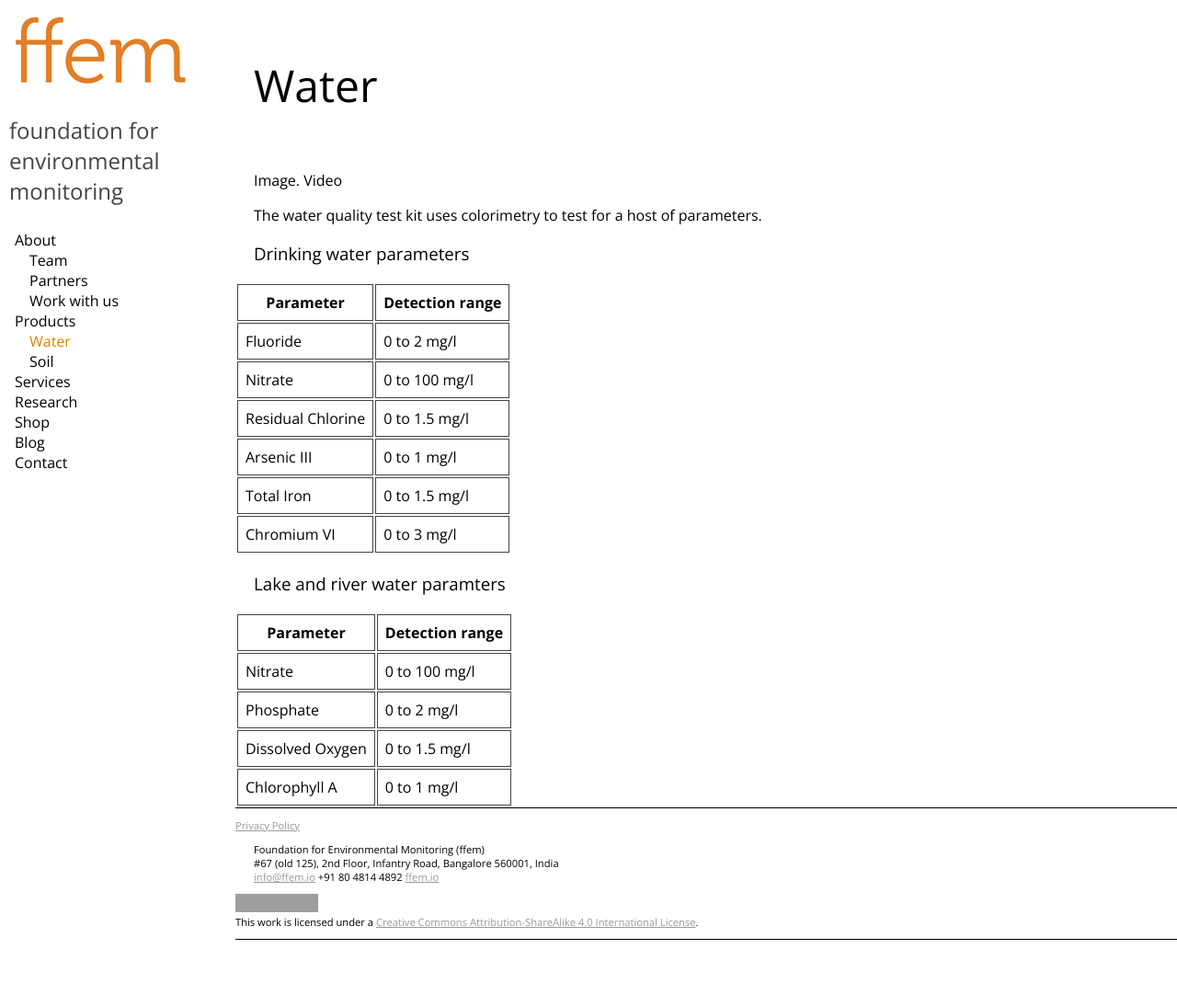
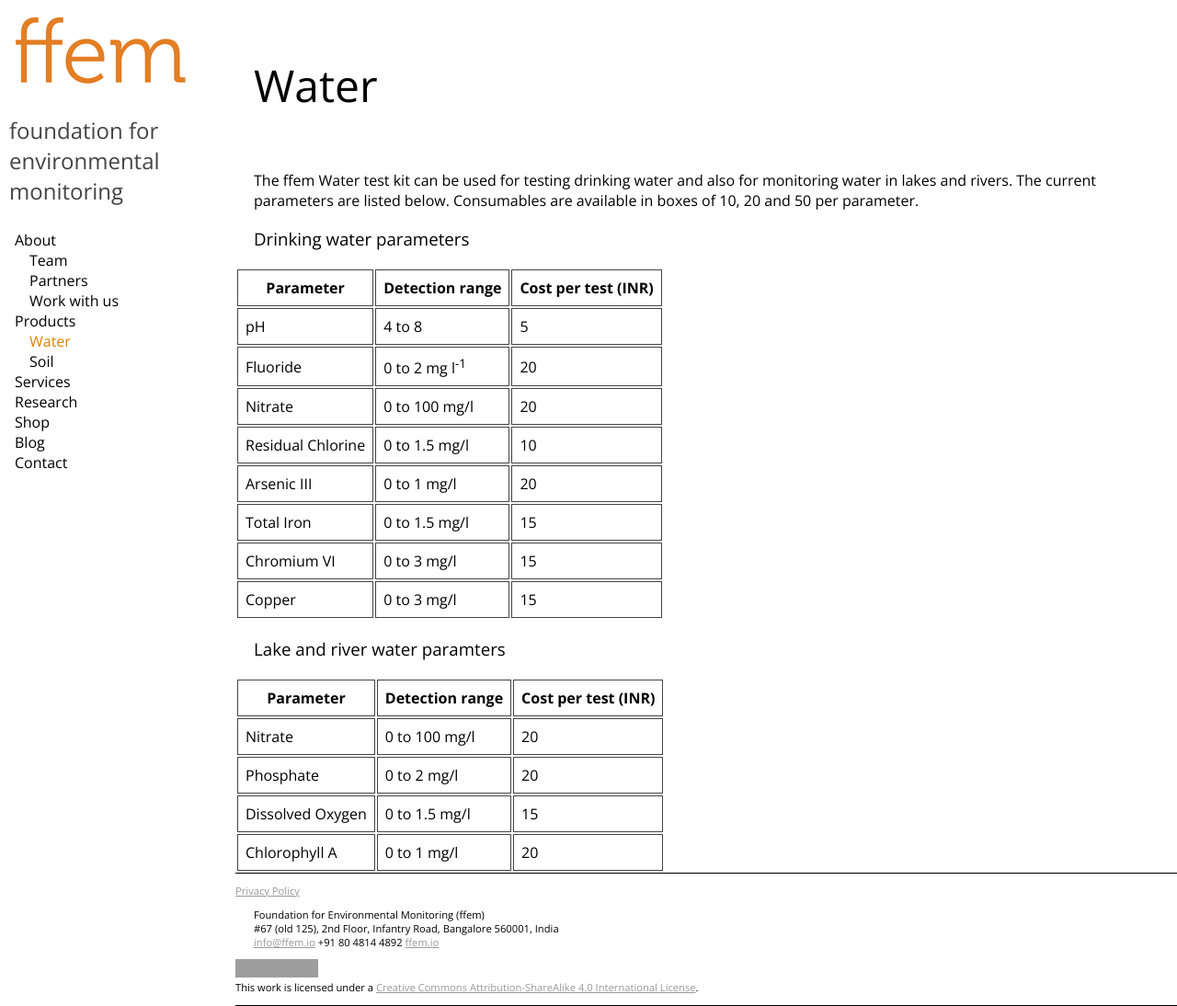
Before and after one commit to adraman/foundation-for-environmental-monitoring.github.io, a Jekyll site: the page built from _pages/water.md, in a window 1280 px wide and 1094 px high. Shown: the whole window at 92% size. Built offline with Jekyll 4.4.1, drawn with Linux system fonts in a browser that asks for light colours; grey boxes are pictures that could not be loaded.

Commit message:
added content for water and soil tests

```diff
--- a/_pages/water.md
+++ b/_pages/water.md
@@ -4,40 +4,57 @@ title: Water
 layout: default
 ---
 
-Image. Video
+The ffem Water test kit can be used for testing drinking water and also for monitoring water in lakes and rivers. The current parameters are listed below. Consumables are available in boxes of 10, 20 and 50 per parameter.
 
-The water quality test kit uses colorimetry to test for a host of parameters.
 
 ### Drinking water parameters
 <table>
 	<tr>
 		<th>Parameter</th>
 		<th>Detection range</th>
+    <th>Cost per test (INR)</th>
 	</tr>
+  <tr>
+    <td>pH</td>
+    <td>4 to 8</td>
+    <td>5</td>
+  </tr>
 	<tr>
 		<td>Fluoride</td>
-		<td>0 to 2 mg/l</td>
+		<td>0 to 2 mg l<sup>-1</sup></td>
+    <td>20</td>
 	</tr>
 	<tr>
 		<td>Nitrate</td>
 		<td>0 to 100 mg/l</td>
+    <td>20</td>
 	</tr>
 	<tr>
 		<td>Residual Chlorine</td>
 		<td>0 to 1.5 mg/l</td>
+    <td>10</td>
 	</tr>
 	<tr>
 		<td>Arsenic III</td>
 		<td>0 to 1 mg/l</td>
+    <td>20</td>
 	</tr>
 	<tr>
 		<td>Total Iron</td>
 		<td>0 to 1.5 mg/l</td>
+    <td>15</td>
 	</tr>
 	<tr>
 		<td>Chromium VI</td>
 		<td>0 to 3 mg/l</td>
+    <td>15</td>
 	</tr>
+	<tr>
+		<td>Copper</td>
+		<td>0 to 3 mg/l</td>
+    <td>15</td>
+	</tr>
+
 </table>
 
 ### Lake and river water paramters
@@ -45,21 +62,26 @@ The water quality test kit uses colorimetry to test for a host of parameters.
 	<tr>
 		<th>Parameter</th>
 		<th>Detection range</th>
+    <th>Cost per test (INR)</th>
 	</tr>
 	<tr>
 		<td>Nitrate</td>
 		<td>0 to 100 mg/l</td>
+    <td>20</td>
 	</tr>
 	<tr>
 		<td>Phosphate</td>
 		<td>0 to 2 mg/l</td>
+    <td>20</td>
 	</tr>
 	<tr>
 		<td>Dissolved Oxygen</td>
 		<td>0 to 1.5 mg/l</td>
+    <td>15</td>
 	</tr>
 	<tr>
 		<td>Chlorophyll A</td>
 		<td>0 to 1 mg/l</td>
+    <td>20</td>
 	</tr>
 </table>
```
Also changed, not shown: _pages/products.md (+16 -4 lines), _pages/soil.md (+6 -3 lines).
